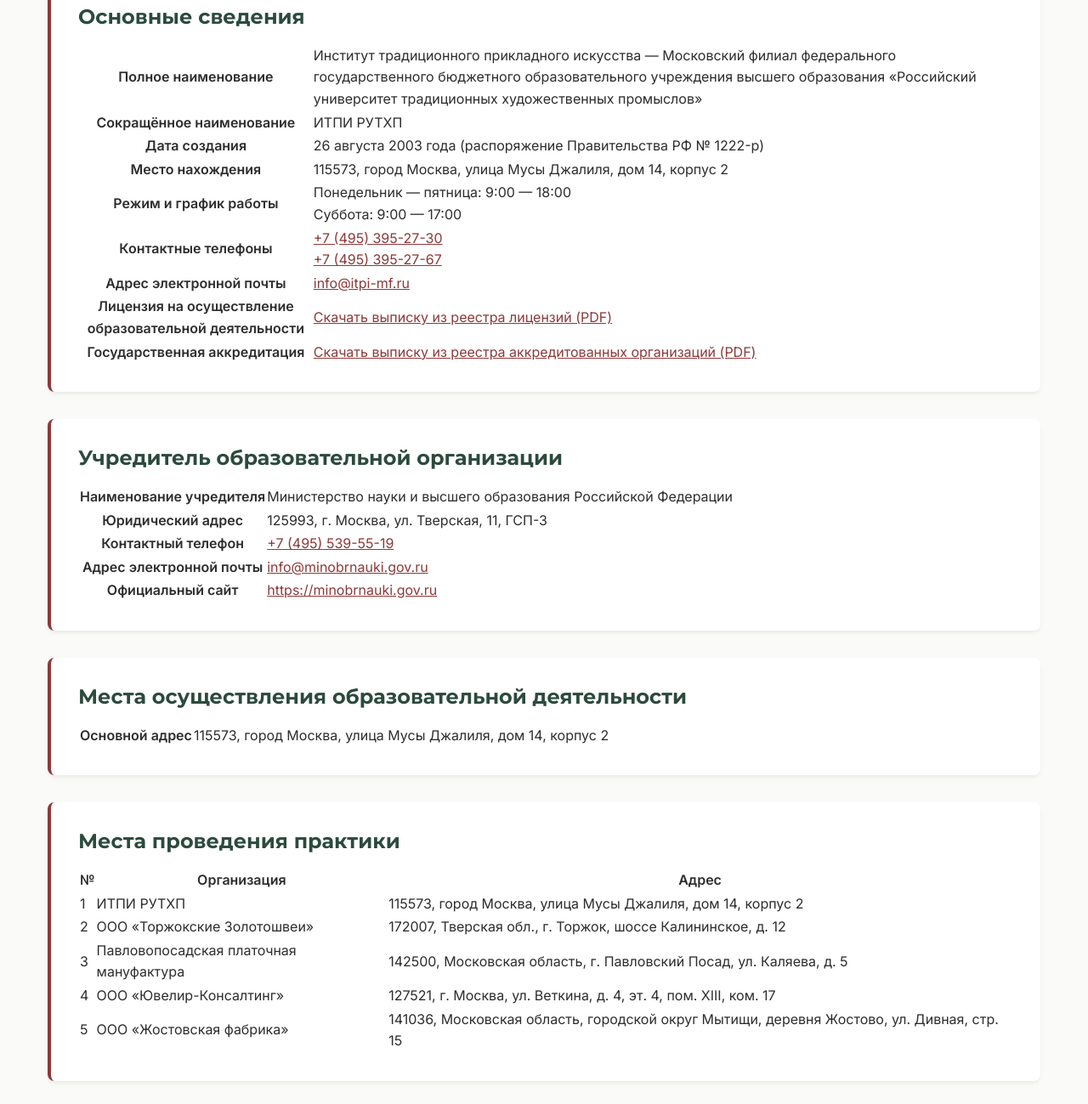
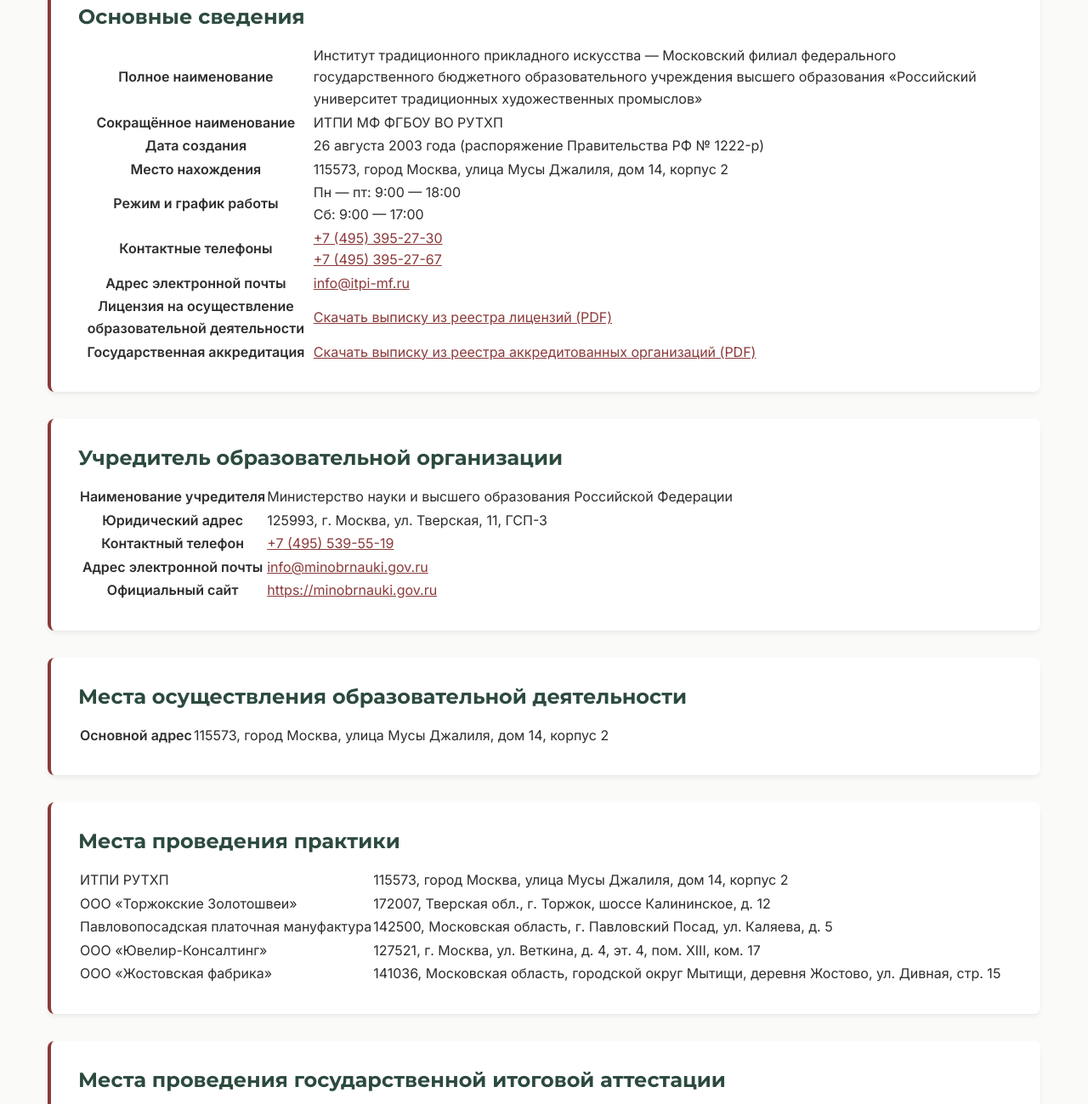
Before and after one commit to JaneOnion/mf_itpi_hsfa, a plain HTML site: page sveden.html in a window 1280 px wide. Shown: the part 240-1539 px from the top of the page at 85% size. Drawn offline with Linux system fonts and the light colour scheme.

Commit message:
Update sveden.html

```diff
--- a/sveden.html
+++ b/sveden.html
@@ -69,7 +69,7 @@
                 </tr>
                 <tr>
                     <th>Сокращённое наименование</th>
-                    <td>ИТПИ РУТХП</td>
+                    <td>ИТПИ МФ ФГБОУ ВО РУТХП</td>
                 </tr>
                 <tr>
                     <th>Дата создания</th>
@@ -81,7 +81,7 @@
                 </tr>
                 <tr>
                     <th>Режим и график работы</th>
-                    <td>Понедельник — пятница: 9:00 — 18:00<br>Суббота: 9:00 — 17:00</td>
+                    <td>Пн — пт: 9:00 — 18:00<br>Сб: 9:00 — 17:00</td>
                 </tr>
                 <tr>
                     <th>Контактные телефоны</th>
@@ -148,32 +148,22 @@
             <h2>Места проведения практики</h2>
             <table class="info-table">
                 <tr>
-                    <th>№</th>
-                    <th>Организация</th>
-                    <th>Адрес</th>
-                </tr>
-                <tr>
-                    <td>1</td>
                     <td>ИТПИ РУТХП</td>
                     <td>115573, город Москва, улица Мусы Джалиля, дом 14, корпус 2</td>
                 </tr>
                 <tr>
-                    <td>2</td>
                     <td>ООО «Торжокские Золотошвеи»</td>
                     <td>172007, Тверская обл., г. Торжок, шоссе Калининское, д. 12</td>
                 </tr>
                 <tr>
-                    <td>3</td>
                     <td>Павловопосадская платочная мануфактура</td>
                     <td>142500, Московская область, г. Павловский Посад, ул. Каляева, д. 5</td>
                 </tr>
                 <tr>
-                    <td>4</td>
                     <td>ООО «Ювелир-Консалтинг»</td>
                     <td>127521, г. Москва, ул. Веткина, д. 4, эт. 4, пом. XIII, ком. 17</td>
                 </tr>
                 <tr>
-                    <td>5</td>
                     <td>ООО «Жостовская фабрика»</td>
                     <td>141036, Московская область, городской округ Мытищи, деревня Жостово, ул. Дивная, стр. 15</td>
                 </tr>
```
